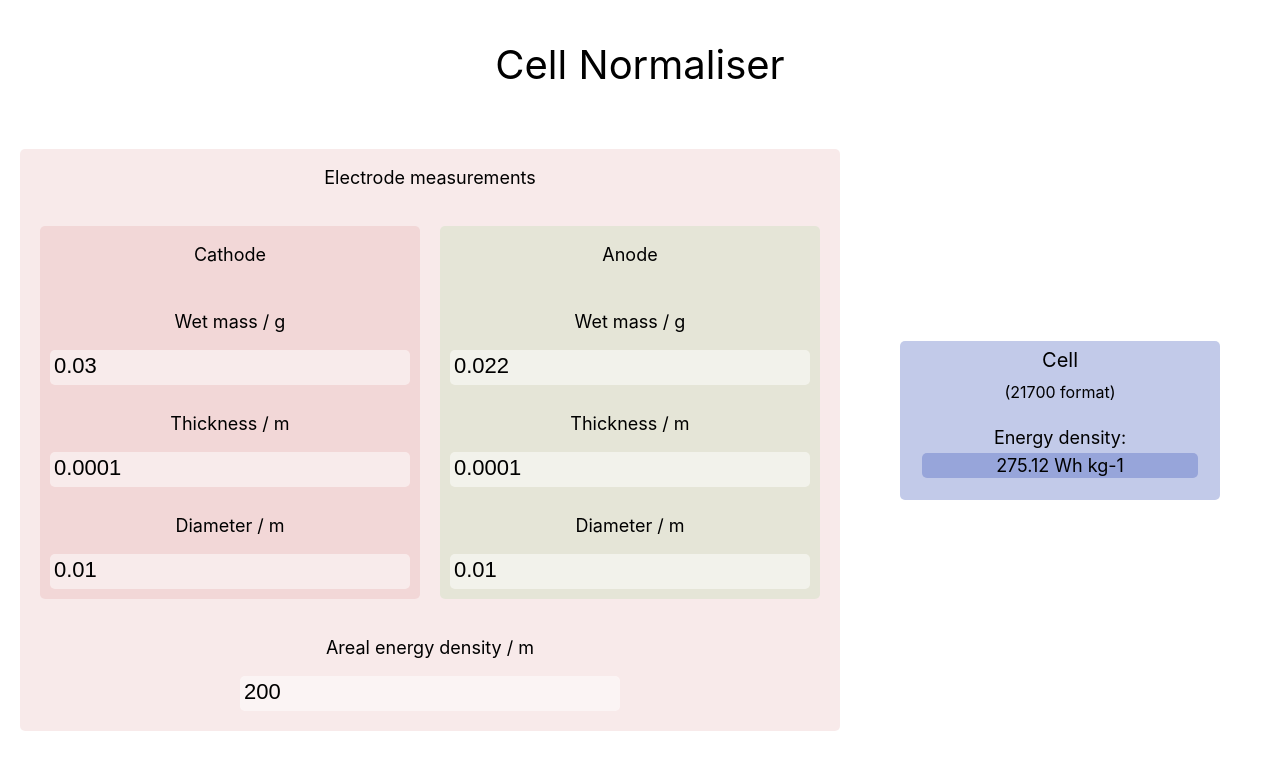
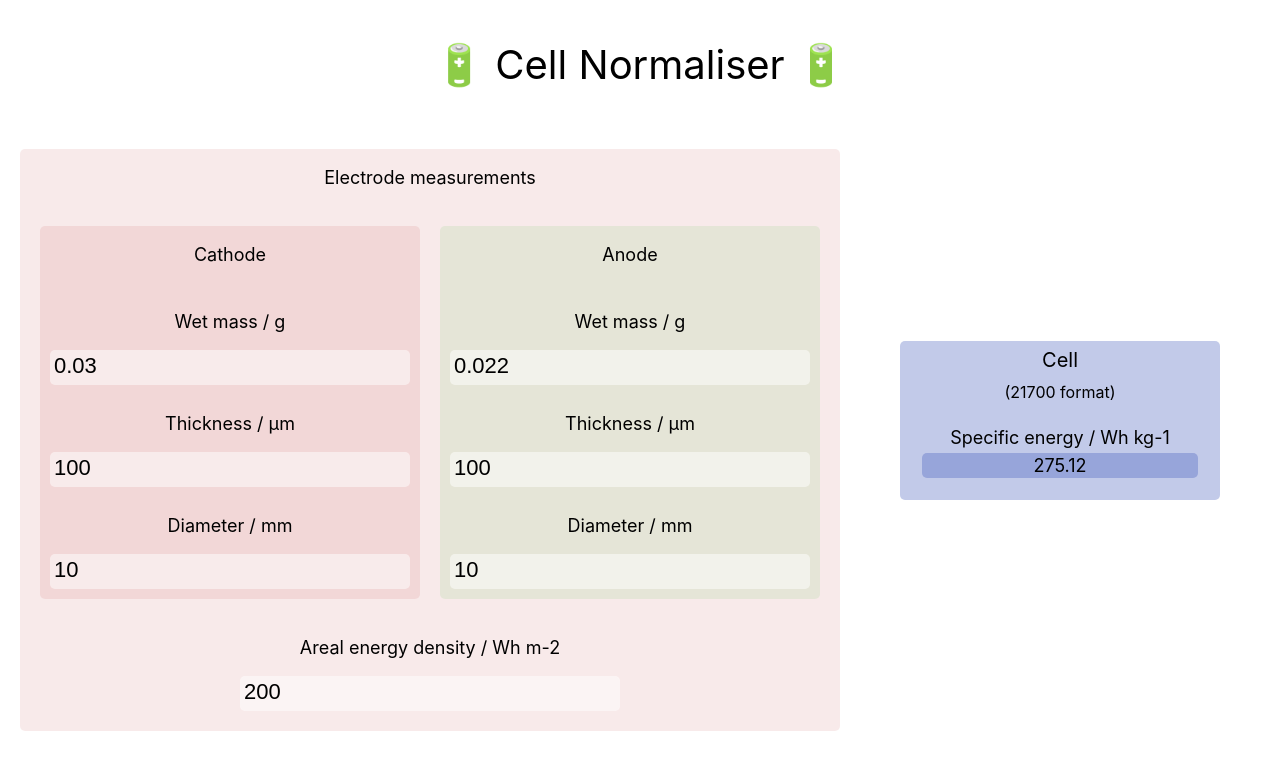
Before and after one commit to tldr-group/cell-normaliser, a React (Create React App) app: page / in a window 1280 px wide. Shown: the top 770 px of the page. Built offline with nearby package versions, Linux system fonts and the light colour scheme.

Commit message:
update units

```diff
--- a/src/App.js
+++ b/src/App.js
@@ -12,7 +12,7 @@ function App() {
         <div className='box-row'>
         <div className='box-12'>
           <p className='title'>
-            Cell Normaliser
+          🔋 Cell Normaliser 🔋
           </p>
         </div>
         </div>
--- a/src/features/cell/Cell.js
+++ b/src/features/cell/Cell.js
@@ -92,10 +92,10 @@ export function Cell() {
                 <div className='box-row'>
                     <div className='box-12'>
                         <div className={styles.resultTitle}>
-                            Energy density:
+                            Specific energy / Wh kg-1
                             </div>
                             <div className={styles.result}>
-                            {parseFloat(energyDensity()).toFixed(2)} Wh kg-1
+                            {parseFloat(energyDensity()).toFixed(2)}
                         </div>
                     </div>
                 </div>
--- a/src/features/stack/Stack.js
+++ b/src/features/stack/Stack.js
@@ -79,26 +79,26 @@ export function Stack() {
 
       <div className="box-12-row-4">
       <p className={styles.title}>
-          Thickness / m
+          Thickness / µm
         </p>
         <input
           className={styles.button}
           aria-label="Set cathode thickness"
-          onChange={(e) => dispatch(setCThickness(e.target.value))}
-          value={valueReturn(CThickness)}
+          onChange={(e) => dispatch(setCThickness(e.target.value/1e6))}
+          value={valueReturn(CThickness)*1e6}
         >
         </input>
       </div>
 
       <div className="box-12-row-4">
       <p className={styles.title}>
-          Diameter / m
+          Diameter / mm
         </p>
         <input
           className={styles.button}
           aria-label="Set cathode diameter"
-          onChange={(e) => dispatch(setCDiameter(e.target.value))}
-          value={valueReturn(CDiameter)}
+          onChange={(e) => dispatch(setCDiameter(e.target.value/1e3))}
+          value={valueReturn(CDiameter)*1e3}
         >
         </input>
       </div>
@@ -133,26 +133,26 @@ export function Stack() {
 
         <div className="box-12-row-4">
       <p className={styles.title}>
-          Thickness / m
+          Thickness / µm
         </p>
         <input
           className={styles.button}
           aria-label="Set anode thickness"
-          onChange={(e) => dispatch(setAThickness(e.target.value))}
-          value={valueReturn(AThickness)}
+          onChange={(e) => dispatch(setAThickness(e.target.value/1e6))}
+          value={valueReturn(AThickness)*1e6}
         >
         </input>
       </div>
 
       <div className="box-12-row-4">
       <p className={styles.title}>
-          Diameter / m
+          Diameter / mm
         </p>
         <input
           className={styles.button}
           aria-label="Set anode diameter"
-          onChange={(e) => dispatch(setADiameter(e.target.value))}
-          value={valueReturn(ADiameter)}
+          onChange={(e) => dispatch(setADiameter(e.target.value / 1e3))}
+          value={valueReturn(ADiameter)*1e3}
         >
         </input>
       </div>
@@ -163,7 +163,7 @@ export function Stack() {
       <div className="box-row">
       <div className="box-6-offset-3">
       <p className={styles.title}>
-          Areal energy density / m
+          Areal energy density / Wh m-2
         </p>
         <input
           className={styles.button}
```
